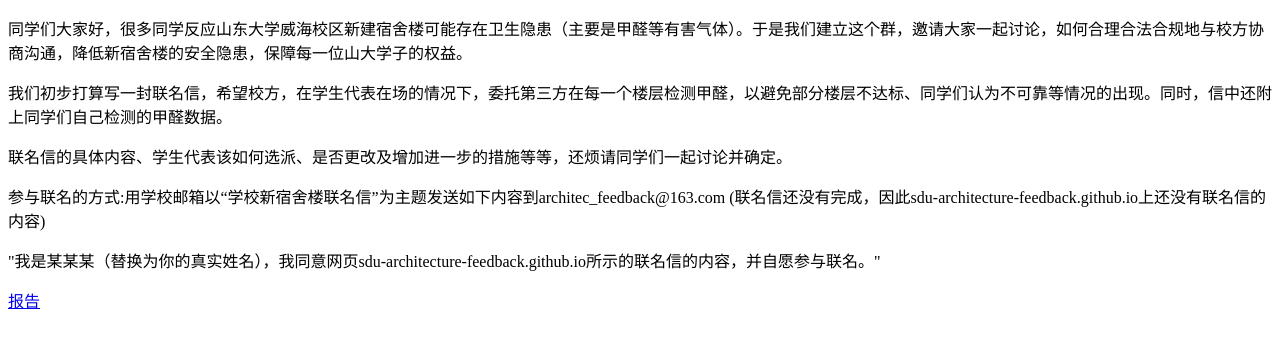
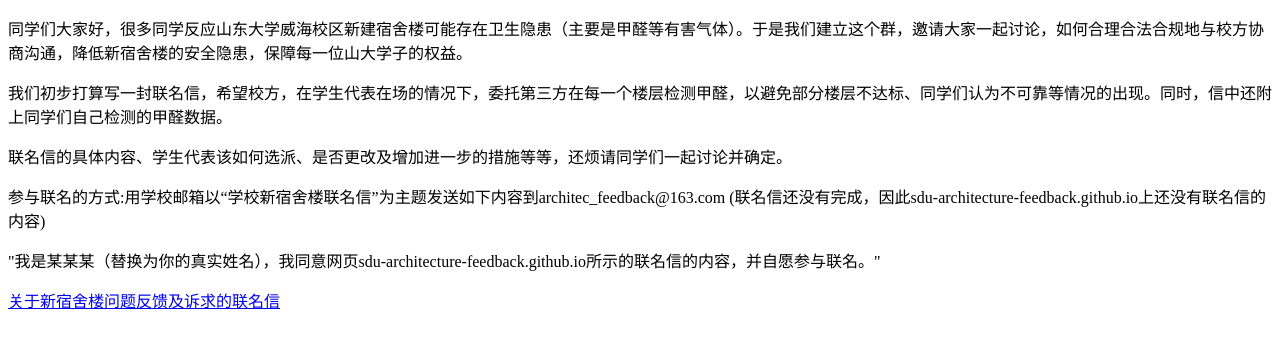
Before and after one commit to sdu-architecture-feedback/sdu-architecture-feedback.github.io, a plain HTML site: page index.html in a window 1280 px wide. Drawn offline with Linux system fonts and the light colour scheme.

Commit message:
Update index.html

```diff
--- a/index.html
+++ b/index.html
@@ -83,7 +83,7 @@
       &quot;我是某某某（替换为你的真实姓名），我同意网页sdu-architecture-feedback.github.io所示的联名信的内容，并自愿参与联名。&quot;
     </p>
     <p>
-      <a href="letter.pdf">报告</a>
+      <a href="letter.pdf">关于新宿舍楼问题反馈及诉求的联名信</a>
     </p>
   </body>
 </html>
```
